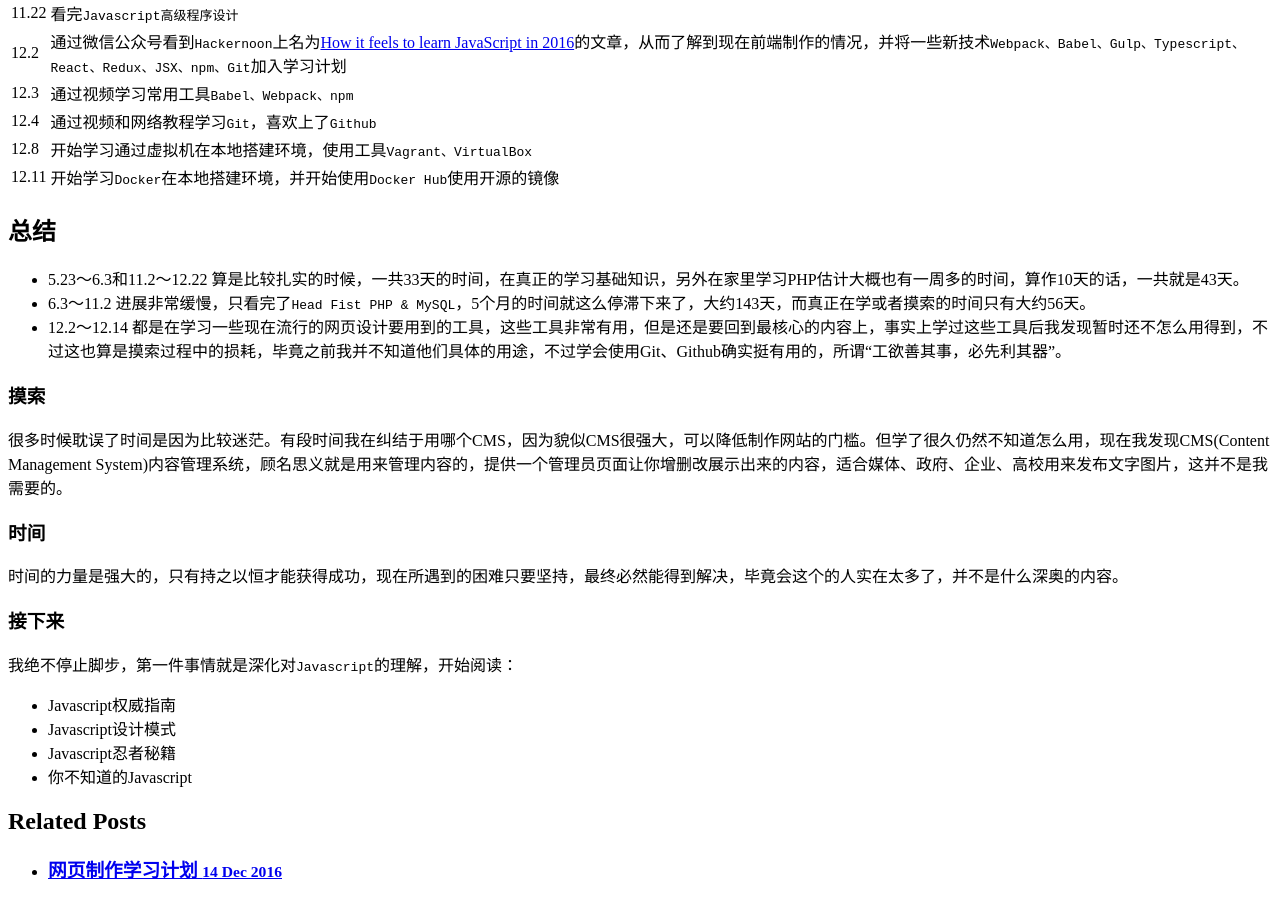
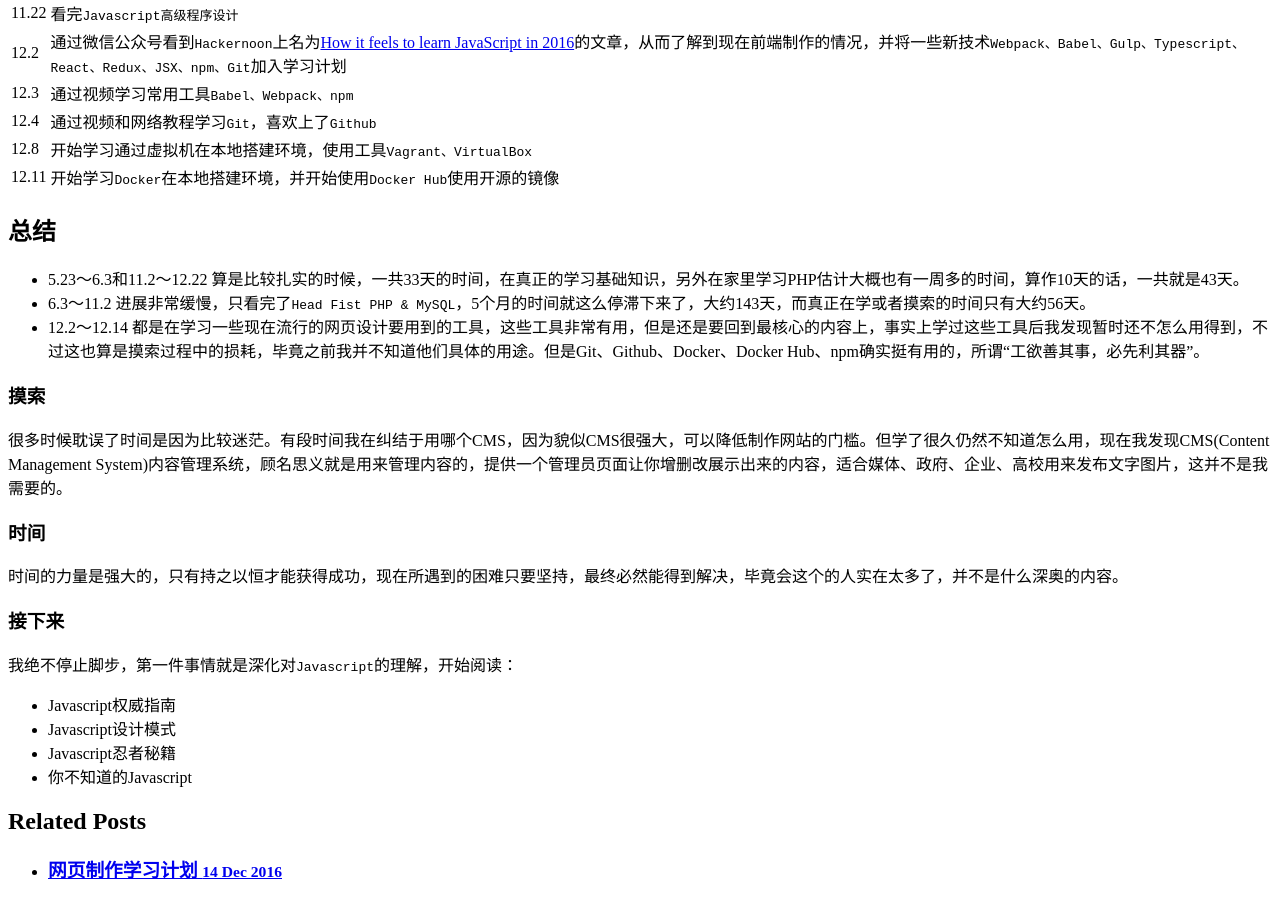
Before and after one commit to jasonzhouu/old-github-pages, a Jekyll site: the page built from _posts/2016-12-14-front-end-learning-path-in-2016.md, in a window 1280 px wide and 900 px high, scrolled down 577 px. Built offline with Jekyll 4.4.1, drawn with Linux system fonts in a browser that asks for light colours; comment, search, counter and statistics services are not loaded.

Commit message:
Update 2016-12-14-front-end-learning-path-in-2016.md

```diff
--- a/_posts/2016-12-14-front-end-learning-path-in-2016.md
+++ b/_posts/2016-12-14-front-end-learning-path-in-2016.md
@@ -25,7 +25,7 @@
 ## 总结
 * 5.23～6.3和11.2～12.22 算是比较扎实的时候，一共33天的时间，在真正的学习基础知识，另外在家里学习PHP估计大概也有一周多的时间，算作10天的话，一共就是43天。
 * 6.3～11.2 进展非常缓慢，只看完了`Head Fist PHP & MySQL`，5个月的时间就这么停滞下来了，大约143天，而真正在学或者摸索的时间只有大约56天。
-* 12.2～12.14 都是在学习一些现在流行的网页设计要用到的工具，这些工具非常有用，但是还是要回到最核心的内容上，事实上学过这些工具后我发现暂时还不怎么用得到，不过这也算是摸索过程中的损耗，毕竟之前我并不知道他们具体的用途，不过学会使用Git、Github确实挺有用的，所谓“工欲善其事，必先利其器”。
+* 12.2～12.14 都是在学习一些现在流行的网页设计要用到的工具，这些工具非常有用，但是还是要回到最核心的内容上，事实上学过这些工具后我发现暂时还不怎么用得到，不过这也算是摸索过程中的损耗，毕竟之前我并不知道他们具体的用途。但是Git、Github、Docker、Docker Hub、npm确实挺有用的，所谓“工欲善其事，必先利其器”。
 
 ### 摸索
 很多时候耽误了时间是因为比较迷茫。有段时间我在纠结于用哪个CMS，因为貌似CMS很强大，可以降低制作网站的门槛。但学了很久仍然不知道怎么用，现在我发现CMS(Content Management System)内容管理系统，顾名思义就是用来管理内容的，提供一个管理员页面让你增删改展示出来的内容，适合媒体、政府、企业、高校用来发布文字图片，这并不是我需要的。
```
